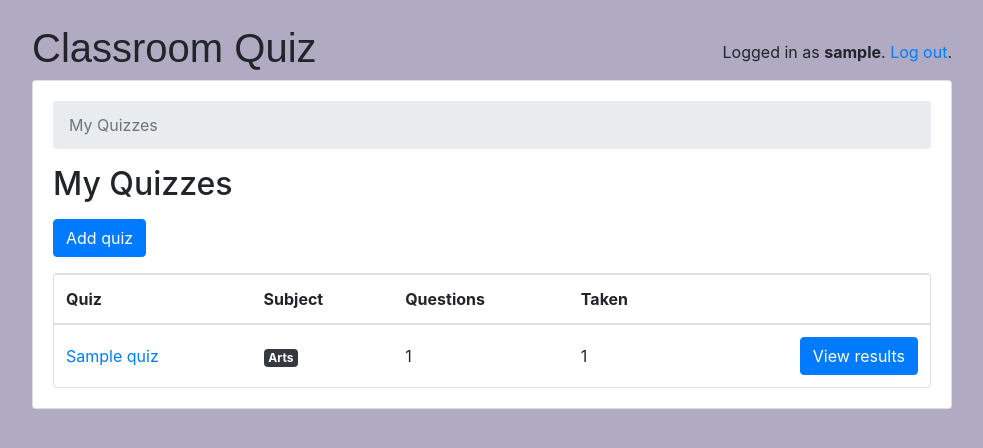
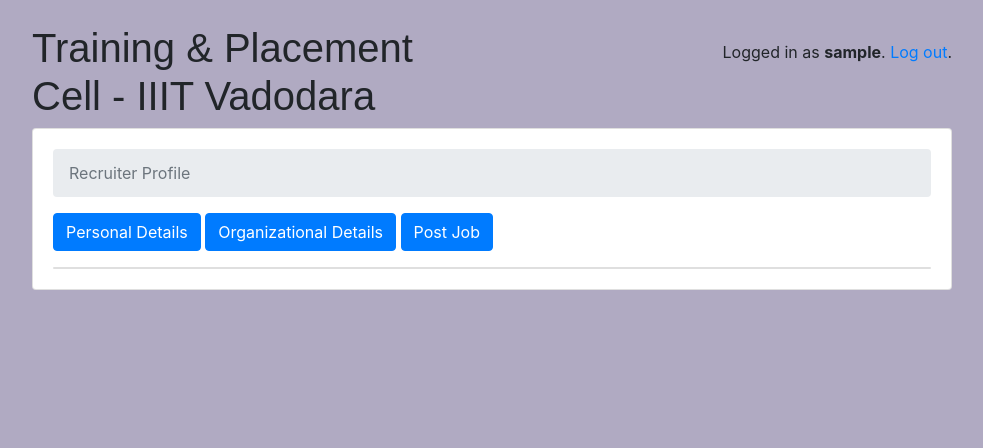
Before and after one commit to kaustubh240897/Training_and_Placement_cell_IIITV, a Django app: page /teachers/ in a window 1280 px wide. Shown: the top 448 px of the page, without its empty margins (148-1131 px from the left). Run offline with Django 3.2, Linux system fonts and the light colour scheme; a user stored in the database is signed in; data comes from the database, SQL or seed files in the repository; tables that the repository leaves empty hold one stand-in row (values such as "Sample post"); some libraries are stand-ins or nearby versions; some web fonts are replaced.

Commit message:
added recruiter panel

```diff
--- a/Quizapp/classroom/models.py
+++ b/Quizapp/classroom/models.py
@@ -2,6 +2,7 @@
 from django.db import models
 from django.utils.html import escape, mark_safe
 from django.contrib.auth.models import User
+import datetime
 
 
 class User(AbstractUser):
@@ -76,35 +77,46 @@
 class StudentAnswer(models.Model):
     student = models.ForeignKey(Student, on_delete=models.CASCADE, related_name='quiz_answers')
     answer = models.ForeignKey(Answer, on_delete=models.CASCADE, related_name='+')
-
+OFFER = (
+    (1, ('Job')),
+    (2, ('Internship')),
+    (3, ('Job + Internship'))
+)
+SELECTION_PROCESS = (
+    (1, ('Shortlisting from Resumes')),
+    (2, ('Written Test - Aptitude')),
+    (3, ('Group Discussion')),
+    (4, ('Personal Interview (Technical + HR)')),
+    (5, ('Written Test - Technical')),
+)
 class RecruiterDetails(models.Model):
     first_name = models.CharField(max_length= 255)
     last_name = models.CharField(max_length= 255)
     email = models.EmailField(max_length= 70,blank= True, null=True, unique= True)
-    mobile = models.CharField(max_length= 10)
+    mobile = models.IntegerField(max_length= 10)
     organization_name = models.CharField(max_length= 255, blank= True, unique= True)
     organization_email = models.EmailField(max_length= 70, blank= True, null=True, unique= True)
     organization_description = models.CharField(max_length= 255)
-    organization_logo = models.ImageField(upload_to='organization_logo', blank=True)
+    # organization_logo = models.ImageField(upload_to='organization_logo', blank=True)
 
     def __str__(self):
-        return self.first_name + "  " + self.last_name
+        return (self.first_name + "  " + self.last_name + "  " + str(self.email) + "  " + str(self.mobile) + "  " + self.organization_name + "  " + str(self.organization_email)
+                + "  " + self.organization_description)
 
 class Job(models.Model):
-    offer = models.CharField(max_length= 255)
+    offer = models.IntegerField(choices=OFFER, default=1)
     primary_profile = models.CharField(max_length= 255)
     location = models.CharField(max_length= 255)
     no_of_position = models.IntegerField()
-    apply_deadline = models.CharField(max_length= 10)
-    drive_date = models.CharField(max_length= 10)
+    apply_deadline = models.DateField(default=datetime.date.today)
+    drive_date = models.DateField(default=datetime.date.today)
     organization_sector = models.CharField(max_length= 255)
-    job_decription = models.CharField(max_length= 255)
-    package = models.IntegerField()
+    job_description = models.CharField(max_length= 255)
+    package = models.DecimalField(decimal_places=1,max_digits=2)
     required_skills = models.CharField(max_length= 255)
     min_CPI = models.DecimalField(decimal_places=2,max_digits=4)
-    selection_process = models.CharField(max_length= 255)
+    selection_process = models.IntegerField(choices=SELECTION_PROCESS, default=1)
     other_details = models.CharField(max_length= 255)
 
     def __str__(self):
-        return (self.primary_profile + " " + self.location + " " + self.no_of_position + " " + self.apply_deadline + " " + self.organization_sector
-                + " " + self.job_decription + " " + self.package + " " + self.required_skills)
+        return (str(self.offer) + " " + self.primary_profile + " " + self.location + " " + str(self.no_of_position) + " " + str(self.apply_deadline) + " " + str(self.drive_date) + " " + self.organization_sector + " " + self.job_description + " " + str(self.package) + " " + self.required_skills + " " + str(self.min_CPI) + " " + str(self.selection_process) + " " + self.other_details)
--- a/Quizapp/classroom/templates/classroom/teachers/quiz_add_form.html
+++ b/Quizapp/classroom/templates/classroom/teachers/organization_detail_form.html
@@ -5,11 +5,11 @@
 {% block content %}
   <nav aria-label="breadcrumb">
     <ol class="breadcrumb">
-      <li class="breadcrumb-item"><a href="{% url 'teachers:quiz_change_list' %}">My Quizzes</a></li>
-      <li class="breadcrumb-item active" aria-current="page">Add a new quiz</li>
+      <li class="breadcrumb-item"><a href="{% url 'teachers:quiz_change_list' %}">Recruiter's Profile</a></li>
+      <li class="breadcrumb-item active" aria-current="page">Organization Details</li>
     </ol>
   </nav>
-  <h2 class="mb-3">Add a new quiz</h2>
+  <h2 class="mb-3">Add Organization Details</h2>
   <div class="row">
     <div class="col-md-6 col-sm-8 col-12">
       <form method="post" novalidate>
--- a/Quizapp/classroom/templates/classroom/teachers/quiz_change_list.html
+++ b/Quizapp/classroom/templates/classroom/teachers/quiz_change_list.html
@@ -3,20 +3,24 @@
 {% block content %}
   <nav aria-label="breadcrumb">
     <ol class="breadcrumb">
-      <li class="breadcrumb-item active" aria-current="page">My Quizzes</li>
+      <li class="breadcrumb-item active" aria-current="page">Recruiter Profile</li>
     </ol>
   </nav>
-  <h2 class="mb-3">My Quizzes</h2>
-  <a href="{% url 'teachers:quiz_add' %}" class="btn btn-primary mb-3" role="button">Add quiz</a>
+  <!-- <h2 class="mb-3">My Quizzes</h2> -->
+  <a href="{% url 'teachers:add_personal' %}" class="btn btn-primary mb-3" role="button">Personal Details</a>
+  <a href="{% url 'teachers:add_organization' %}" class="btn btn-primary mb-3" role="button">Organizational Details</a>
+  <a href="{% url 'teachers:post_job' %}" class="btn btn-primary mb-3" role="button">Post Job</a>
   <div class="card">
-    <table class="table mb-0">
+    <!-- <table class="table mb-0">
       <thead>
         <tr>
-          <th>Quiz</th>
-          <th>Subject</th>
-          <th>Questions</th>
-          <th>Taken</th>
-          <th></th>
+          <th>Date</thn>
+          <th>Profile</th>
+          <th>Status</th>
+          <th>Application</th>
+          <th>Application Deadline</th>
+          <th>Number of Position</th>
+          <th>Package</th>
         </tr>
       </thead>
       <tbody>
@@ -36,6 +40,6 @@
           </tr>
         {% endfor %}
       </tbody>
-    </table>
+    </table> -->
   </div>
 {% endblock %}
--- a/Quizapp/classroom/urls.py
+++ b/Quizapp/classroom/urls.py
@@ -14,7 +14,9 @@
 
     path('teachers/', include(([
         path('', teachers.QuizListView.as_view(), name='quiz_change_list'),
-        path('quiz/add/', teachers.PersonalDetailsView.as_view(), name='quiz_add'),
+        path('quiz/add/personal', teachers.PersonalDetailsView.as_view(), name='add_personal'),
+        path('quiz/add/organization', teachers.OrganizationDetailsView.as_view(), name='add_organization'),
+        path('quiz/add/job', teachers.PostJobView.as_view(), name='post_job'),
         path('quiz/<int:pk>/', teachers.QuizUpdateView.as_view(), name='quiz_change'),
         path('quiz/<int:pk>/delete/', teachers.QuizDeleteView.as_view(), name='quiz_delete'),
         path('quiz/<int:pk>/results/', teachers.QuizResultsView.as_view(), name='quiz_results'),
--- a/Quizapp/classroom/views/teachers.py
+++ b/Quizapp/classroom/views/teachers.py
@@ -217,26 +217,41 @@
 class PersonalDetailsView(CreateView):
     model = RecruiterDetails
     fields = ('first_name','last_name','email','mobile')
-    template_name = 'classroom/teachers/quiz_add_form.html'
+    template_name = 'classroom/teachers/personal_detail_form.html'
 
     def form_valid(self, form):
         personal_details = form.save(commit=False)
         personal_details.owner = self.request.user
 
         personal_details.save()
-        messages.success(self.request, 'The quiz was created with success! Go ahead and add some questions now.')
+        messages.success(self.request, 'Added Personal Details Successfully.')
         return redirect('teachers:quiz_change', personal_details.pk)
-#
-# @method_decorator([login_required, teacher_required], name='dispatch')
-# class OrganizationDetailsView(CreateView):
-#     model = RecruiterDetails
-#     fields = ('orgaization_name','organization_email','organization_description','organzation_logo')
-#     template_name = 'classroom/teachers/quiz_add_form_organization.html'
-#
-#     def form_valid(self, form):
-#         organization_details = form.save(commit=False)
-#         organization_details.owner = self.request.user
-#
-#         organization_details.save()
-#         messages.success(self.request, 'The quiz was created with success! Go ahead and add some questions now.')
-#         return redirect('teachers:quiz_change', organization_details.pk)
+
+@method_decorator([login_required, teacher_required], name='dispatch')
+class OrganizationDetailsView(CreateView):
+    model = RecruiterDetails
+    fields = ('organization_name','organization_email','organization_description')
+    template_name = 'classroom/teachers/organization_detail_form.html'
+
+    def form_valid(self, form):
+        organization_details = form.save(commit=False)
+        organization_details.owner = self.request.user
+
+        organization_details.save()
+        messages.success(self.request, 'Added Organizational Details Successfully. ')
+        return redirect('teachers:quiz_change', organization_details.pk)
+
+@method_decorator([login_required, teacher_required], name='dispatch')
+class PostJobView(CreateView):
+    model = Job
+    fields = ('offer','primary_profile','location','no_of_position','apply_deadline','drive_date','organization_sector','job_description','package',
+                'required_skills','min_CPI','selection_process','other_details')
+    template_name = 'classroom/teachers/post_job_form.html'
+
+    def form_valid(self, form):
+        job = form.save(commit=False)
+        job.owner = self.request.user
+
+        job.save()
+        messages.success(self.request, 'Added Job Successfully.')
+        return redirect('teachers:quiz_change', job.pk)
--- a/Quizapp/templates/base.html
+++ b/Quizapp/templates/base.html
@@ -3,7 +3,7 @@
   <head>
     <meta charset="utf-8">
     <meta name="viewport" content="width=device-width, initial-scale=1, shrink-to-fit=no">
-    <title>{% block title %}QuizUp{% endblock %}</title>
+    <title>{% block title %}Training & Placement Cell - IIITV{% endblock %}</title>
     <link rel="icon" href="{% static 'img/favicon.png' %}">
     <link href="https://fonts.googleapis.com/css?family=Clicker+Script/Raleway" rel="stylesheet">
     <link rel="stylesheet" href="https://maxcdn.bootstrapcdn.com/bootstrap/4.0.0/css/bootstrap.min.css" integrity="sha384-Gn5384xqQ1aoWXA+058RXPxPg6fy4IWvTNh0E263XmFcJlSAwiGgFAW/dAiS6JXm" crossorigin="anonymous">
@@ -23,7 +23,7 @@
             <div class="col-6">
               <h1 class="logo">
                 <a href="{% url 'home' %}">
-                  Classroom Quiz
+                  Training & Placement Cell - IIIT Vadodara
                   {% if user.is_authenticated %}
                     {% if user.is_teacher %}
                       <span class="icon" data-toggle="tooltip" data-placement="right" title="Teacher profile"></span>
```
Also changed, not shown: Quizapp/classroom/templates/classroom/teachers/personal_detail_form.html (added, +23 -0 lines), Quizapp/classroom/templates/classroom/teachers/post_job_form.html (added, +23 -0 lines), Quizapp/classroom/migrations/0005_auto_20181030_1258.py (added), Quizapp/classroom/migrations/0006_auto_20181030_1326.py (added).
